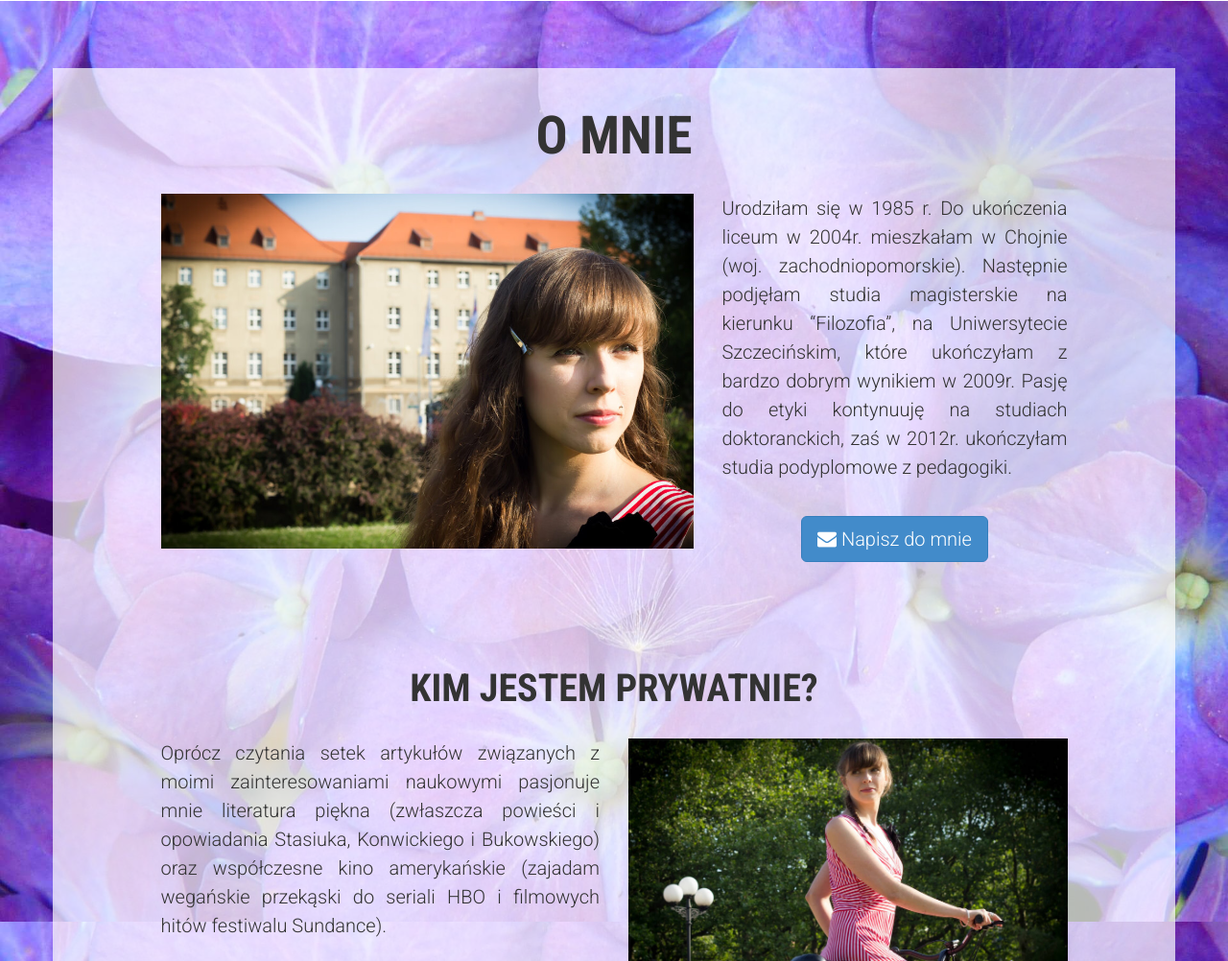
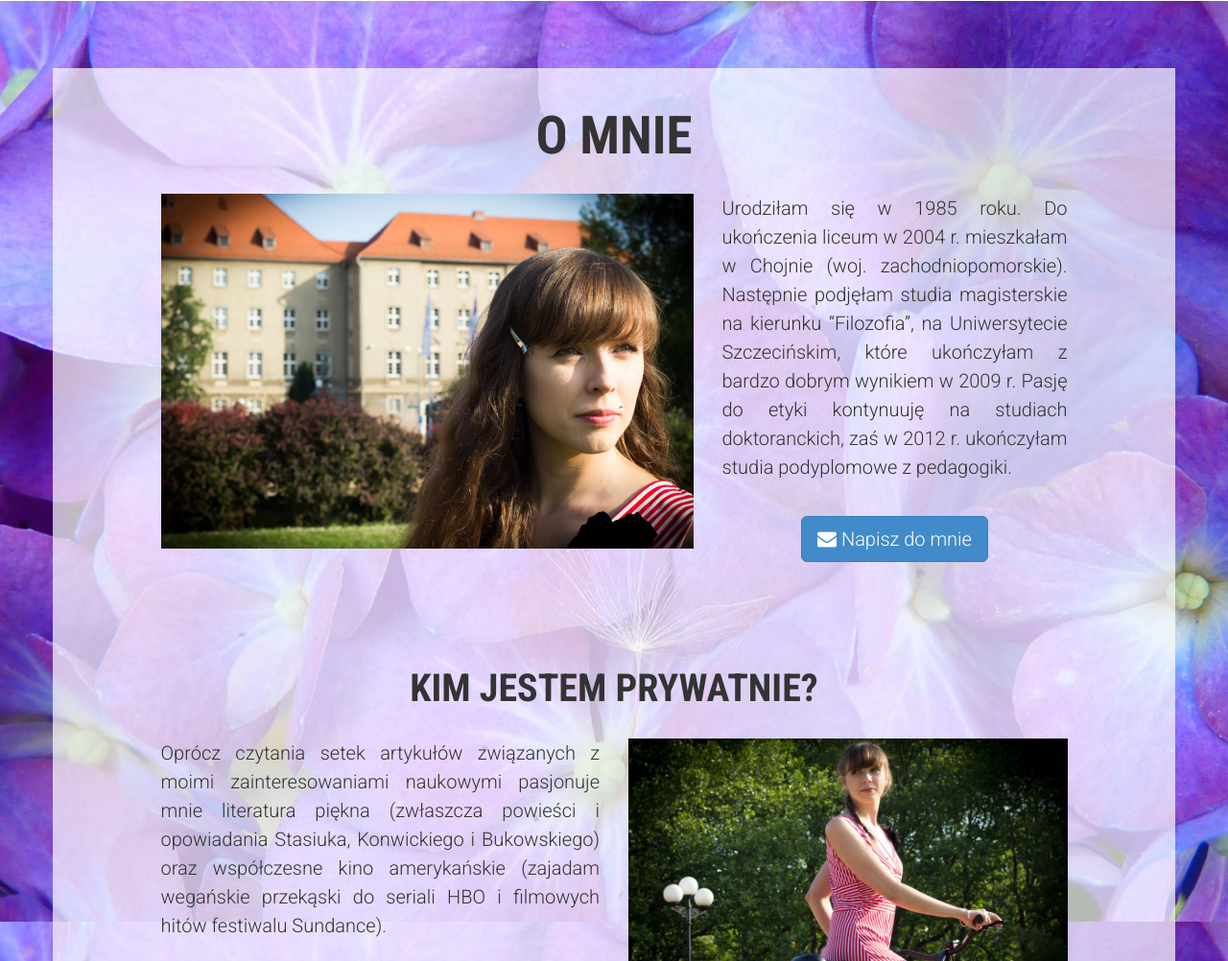
Before and after one commit to ulazarosa/ulazarosa.pl, a plain HTML site: page index.html in a window 1280 px wide. Shown: the part 1444-2446 px from the top of the page at 96% size. Drawn offline with nearby package versions, Linux system fonts and the light colour scheme.

Commit message:
Fix typos and whitespaces.

```diff
--- a/index.html
+++ b/index.html
@@ -139,12 +139,12 @@
           </div>
           <div class="col-md-4">
             <p>
-              Urodziłam się w 1985 r. Do ukończenia liceum w 2004r.
+              Urodziłam się w 1985 roku. Do ukończenia liceum w 2004 r.
               mieszkałam w Chojnie (woj. zachodniopomorskie). Następnie podjęłam
               studia magisterskie na kierunku “Filozofia”, na
               Uniwersytecie Szczecińskim, które ukończyłam z bardzo dobrym
-              wynikiem w 2009r. Pasję do etyki kontynuuję na studiach
-              doktoranckich, zaś w 2012r. ukończyłam studia podyplomowe z
+              wynikiem w 2009 r. Pasję do etyki kontynuuję na studiach
+              doktoranckich, zaś w 2012 r. ukończyłam studia podyplomowe z
               pedagogiki.
             </p>
             <div class="text-center uz-action-panel">
```
